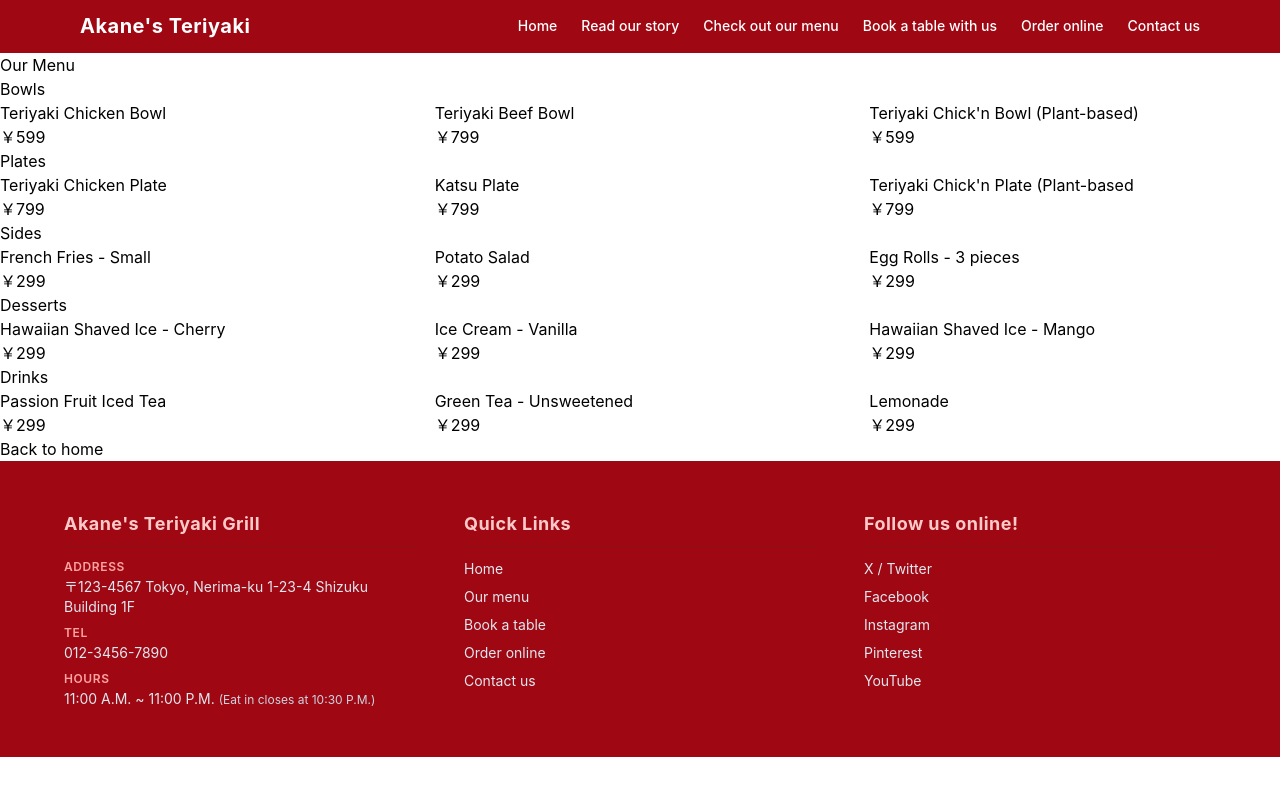
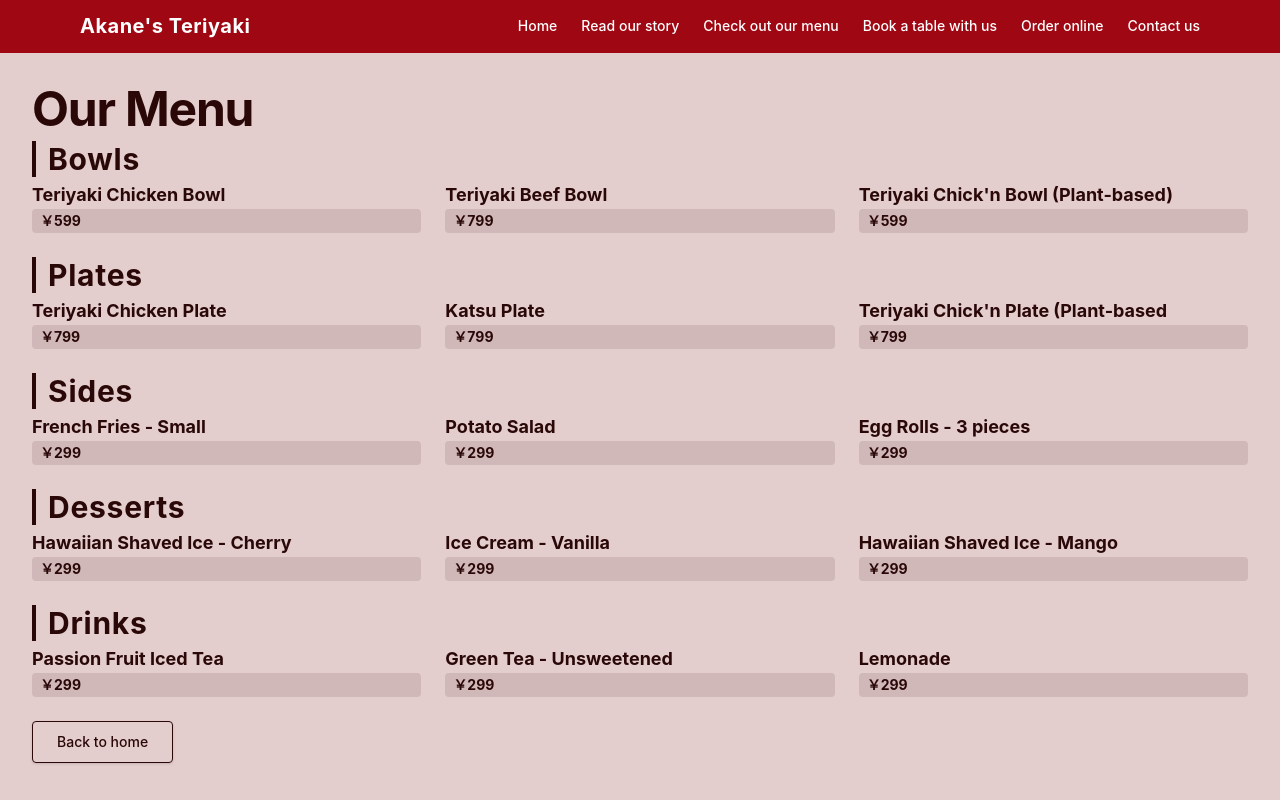
Before and after one commit to jarteaga127/akanes-teriyaki-react, a React (Vite) app: page /our-menu in a window 1280 px wide. Shown: the top 800 px of the page. Built offline with nearby package versions, Linux system fonts and the light colour scheme.

Commit message:
Edited styles for the menu page

```diff
--- a/src/components/MenuCard.tsx
+++ b/src/components/MenuCard.tsx
@@ -9,8 +9,8 @@ export const MenuCard: React.FC<MenuCardProps> = ({item}) => {
         <div className="menu-card" key={item.id}>
             <div className="menu-card-img"></div>
             <div className="menu-card-text">
-                <div className="item-name">{item.name}</div>
-                <div className="item-price">￥{item.price}</div>
+                <div className="font-bold text-lg text-[#2a0808]">{item.name}</div>
+                <div className="font-bold text-sm text-[#2a0808] bg-[#2a0808]/10 px-2 py-0.5 rounded">￥{item.price}</div>
             </div>
         </div>
      );
--- a/src/pages/OurMenu.tsx
+++ b/src/pages/OurMenu.tsx
@@ -12,18 +12,18 @@ const drinks = menuData.filter(item => item.category === 'drinks');
 
 
     return (
-        <section>
-            <h1>Our Menu</h1>
-            <article>
-                <h2>Bowls</h2>
+        <section className="w-full bg-[#e3cdcd] min-h-screen py-8 px-4 sm:px-6 md:px-8">
+            <h1 className="text-4xl sm:text-5xl font-bold text-[#2a0808] tracking-tight mb-2">Our Menu</h1>
+            <article className="space-y-1 mb-6">
+                <h2 className="text-2xl sm:text-3xl font-bold text-[#2a0808] border-l-4 border-[#2a0808] pl-3 tracking-wide">Bowls</h2>
                 <div className="grid grid-cols-1 sm:grid-cols-2 lg:grid-cols-3 gap-6">
                     {bowls.map((item: MenuItem) => (
                         <MenuCard key={item.id} item={item}/>
                     ))}
                 </div>
             </article>
-            <article>
-                <h2>Plates</h2>
+            <article className="space-y-1 mb-6">
+                <h2 className="text-2xl sm:text-3xl font-bold text-[#2a0808] border-l-4 border-[#2a0808] pl-3 tracking-wide">Plates</h2>
                 <div className="grid grid-cols-1 sm:grid-cols-2 lg:grid-cols-3 gap-6">
                     {plates.map((item: MenuItem) => (
                         <MenuCard key={item.id} item={item} />
@@ -31,8 +31,8 @@ const drinks = menuData.filter(item => item.category === 'drinks');
 
                 </div>
             </article>
-            <article>
-                <h2>Sides</h2>
+            <article className="space-y-1 mb-6">
+                <h2 className="text-2xl sm:text-3xl font-bold text-[#2a0808] border-l-4 border-[#2a0808] pl-3 tracking-wide">Sides</h2>
                 <div className="grid grid-cols-1 sm:grid-cols-2 lg:grid-cols-3 gap-6">
                     {sides.map((item: MenuItem) => (
                         <MenuCard key={item.id} item={item} />
@@ -40,8 +40,8 @@ const drinks = menuData.filter(item => item.category === 'drinks');
 
                 </div>
             </article>
-            <article>
-                <h2>Desserts</h2>
+            <article className="space-y-1 mb-6">
+                <h2 className="text-2xl sm:text-3xl font-bold text-[#2a0808] border-l-4 border-[#2a0808] pl-3 tracking-wide">Desserts</h2>
                 <div className="grid grid-cols-1 sm:grid-cols-2 lg:grid-cols-3 gap-6">
                     {desserts.map((item: MenuItem) => (
                         <MenuCard key={item.id} item={item} />
@@ -49,15 +49,15 @@ const drinks = menuData.filter(item => item.category === 'drinks');
 
                 </div>
             </article>
-            <article>
-                <h2>Drinks</h2>
+            <article className="space-y-1 mb-6">
+                <h2 className="text-2xl sm:text-3xl font-bold text-[#2a0808] border-l-4 border-[#2a0808] pl-3 tracking-wide">Drinks</h2>
                 <div className="grid grid-cols-1 sm:grid-cols-2 lg:grid-cols-3 gap-6">
                     {drinks.map((item: MenuItem) => (
                         <MenuCard key={item.id} item={item} />
                     ))}
                 </div>
             </article>
-            <Link to="/" className="link-001">Back to home</Link>
+            <Link to="/" className="inline-block border border-[#2a0808] text-[#2a0808] hover:bg-[#2a0808] hover:text-white px-6 py-2.5 text-sm font-medium transition-colors rounded-sm shadow-sm">Back to home</Link>
         </section>
      );
 }
```
